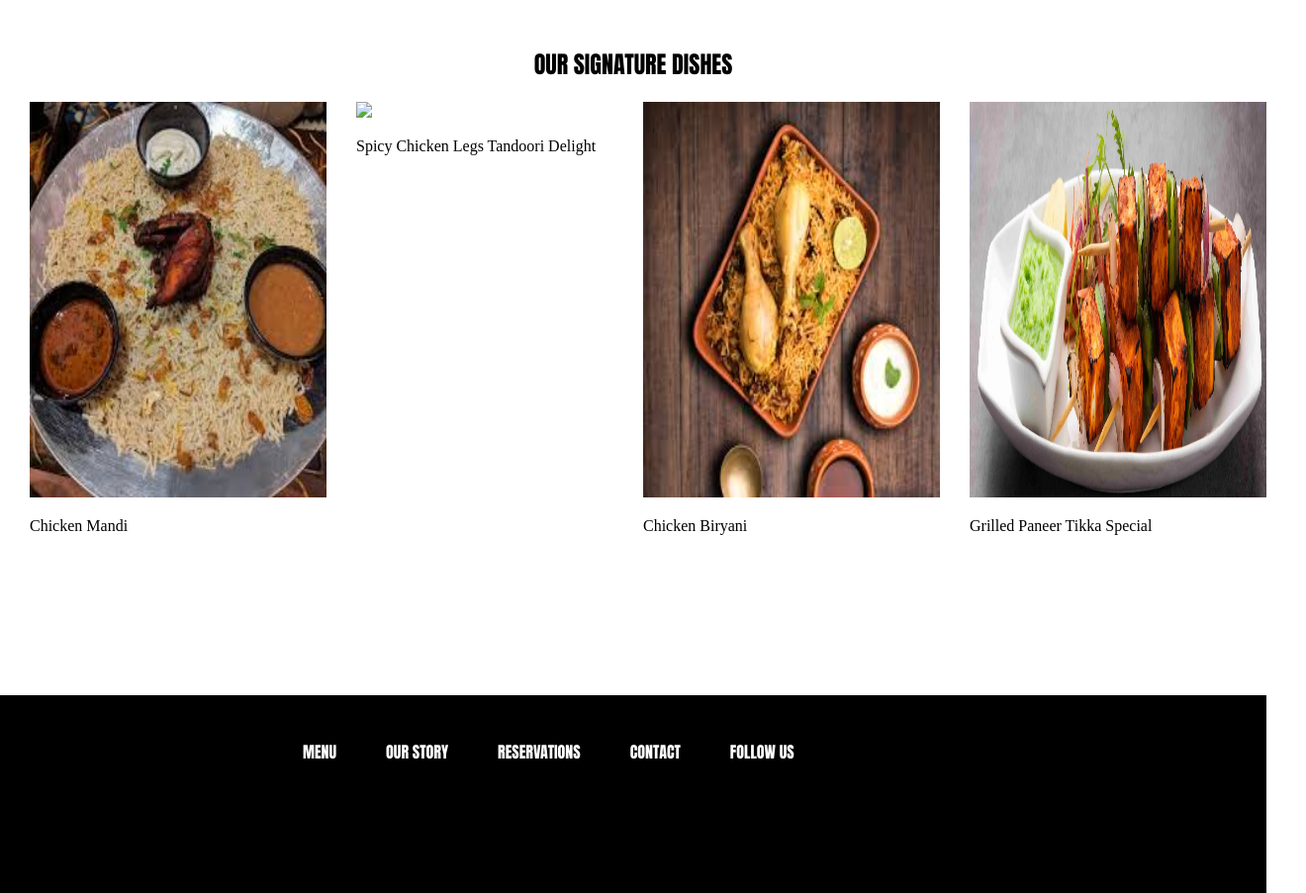
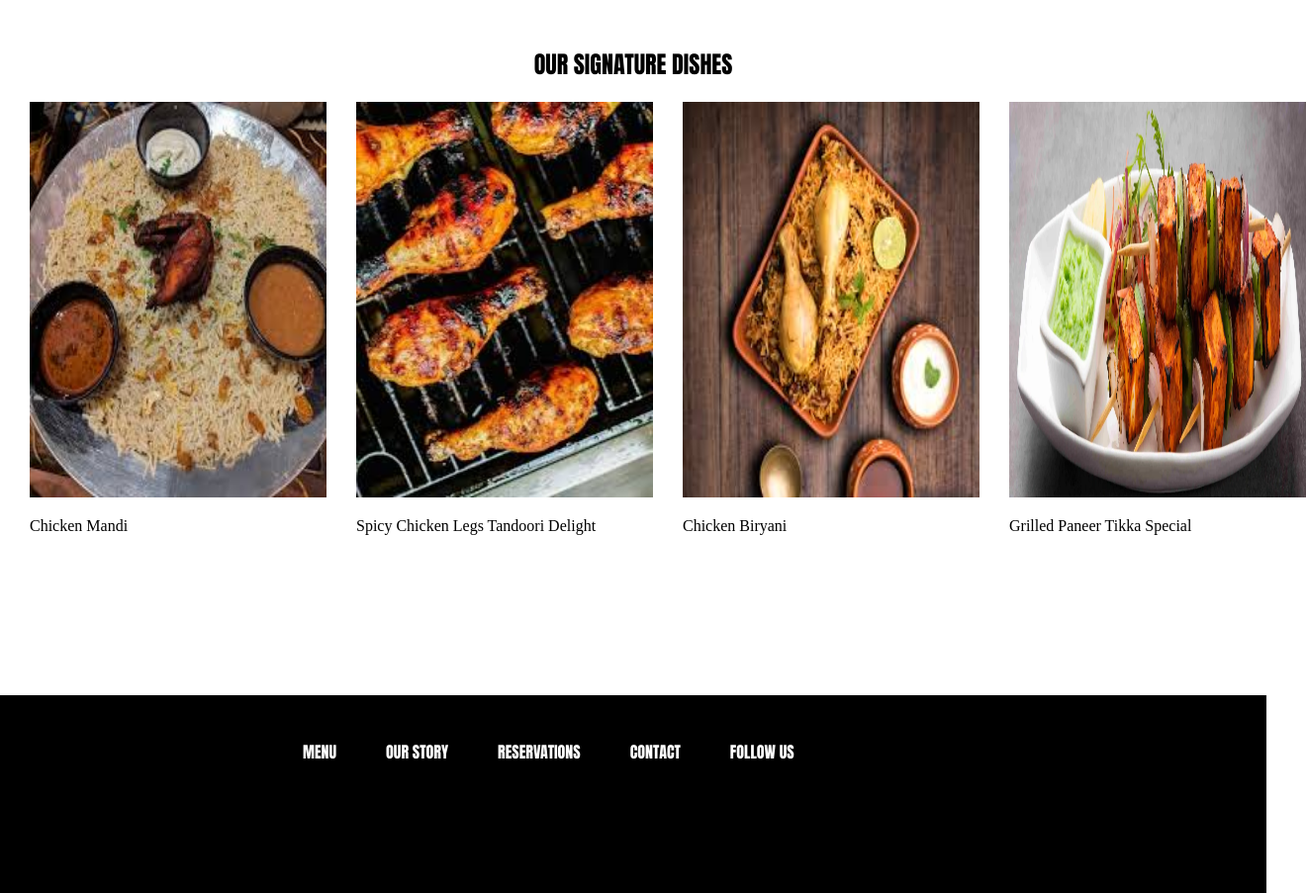
Before and after one commit to Goutham-id06/Restuarent-Page, a plain HTML site: page index.html in a window 1280 px wide. Shown: the part 966-1869 px from the top of the page at 99% size, 1320 px wide, since content can reach past the window. Drawn offline with Linux system fonts and the light colour scheme; files whose address does not match are found by name.

Commit message:
Fix image source for Spicy Chicken Legs Tandoori

```diff
--- a/index.html
+++ b/index.html
@@ -55,7 +55,7 @@
                     <p>Chicken Mandi</p>
                 </div>
                 <div class="card">
-                    <img src= width="300px" height="400px"/>
+                    <img src="https://github.com/Goutham-id06/Restuarent-Page/blob/main/chicken%20tikka.jpg?raw=true" width="300px" height="400px"/>
                     <p>Spicy Chicken Legs Tandoori Delight</p>
                 </div>
                 <div class="card">
```
